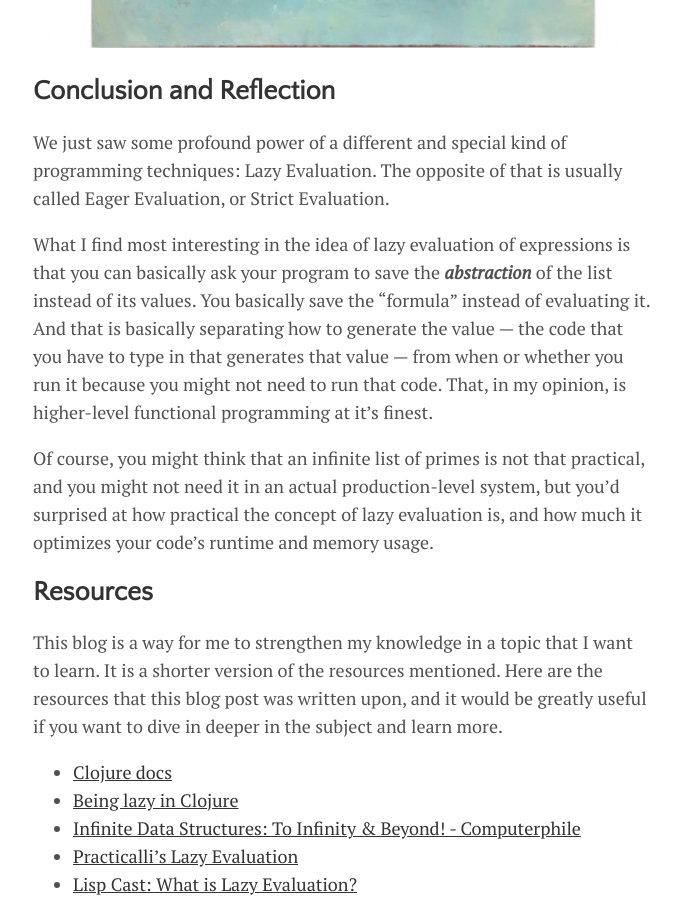
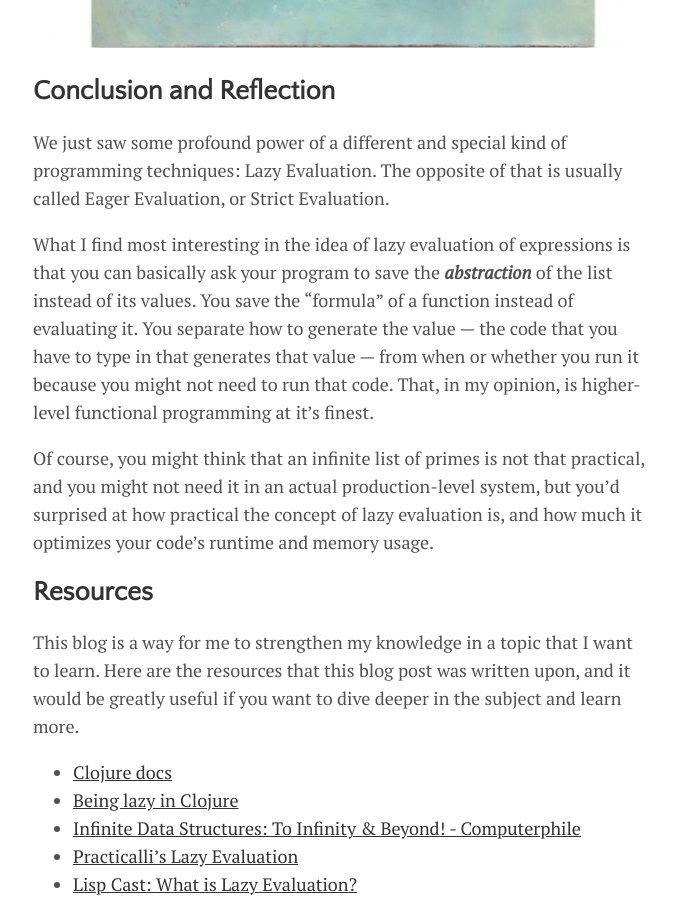
Before and after one commit to mohammedamarnah/mohammedamarnah.github.io, a Jekyll site: the page built from _posts/2021-01-10-laziness-and-infinity.md, in a window 1280 px wide and 900 px high, scrolled down 7081 px. Shown: the whole window, without its empty margins (297-978 px from the left). Built offline with Jekyll 4.4.1, drawn with Linux system fonts in a browser that asks for light colours.

Commit message:
more fixes

```diff
--- a/_posts/2021-01-10-laziness-and-infinity.md
+++ b/_posts/2021-01-10-laziness-and-infinity.md
@@ -183,13 +183,13 @@ I would like to note something that was mentioned before, and that is Clojure is
 
 We just saw some profound power of a different and special kind of programming techniques: Lazy Evaluation. The opposite of that is usually called Eager Evaluation, or Strict Evaluation.
 
-What I find most interesting in the idea of lazy evaluation of expressions is that you can basically ask your program to save the ***abstraction*** of the list instead of its values. You basically save the "formula" instead of evaluating it. And that is basically separating how to generate the value — the code that you have to type in that generates that value — from when or whether you run it because you might not need to run that code. That, in my opinion, is higher-level functional programming at it's finest.
+What I find most interesting in the idea of lazy evaluation of expressions is that you can basically ask your program to save the ***abstraction*** of the list instead of its values. You save the "formula" of a function instead of evaluating it. You separate how to generate the value — the code that you have to type in that generates that value — from when or whether you run it because you might not need to run that code. That, in my opinion, is higher-level functional programming at it's finest.
 
 Of course, you might think that an infinite list of primes is not that practical, and you might not need it in an actual production-level system, but you'd surprised at how practical the concept of lazy evaluation is, and how much it optimizes your code's runtime and memory usage.
 
 ## Resources
 
-This blog is a way for me to strengthen my knowledge in a topic that I want to learn. It is a shorter version of the resources mentioned. Here are the resources that this blog post was written upon, and it would be greatly useful if you want to dive in deeper in the subject and learn more.
+This blog is a way for me to strengthen my knowledge in a topic that I want to learn. Here are the resources that this blog post was written upon, and it would be greatly useful if you want to dive deeper in the subject and learn more.
 
 - [Clojure docs](https://clojuredocs.org/)
 - [Being lazy in Clojure](http://noobtuts.com/clojure/being-lazy-in-clojure)
```
